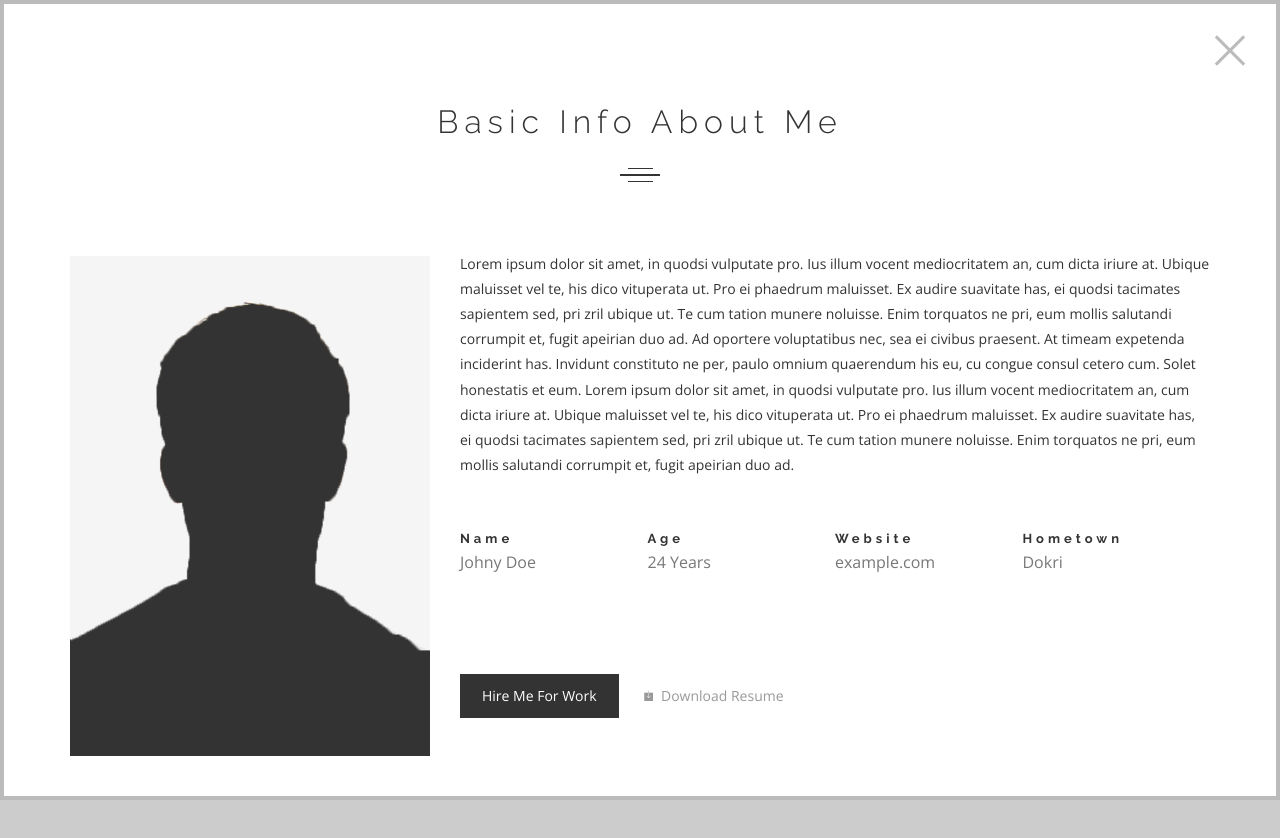
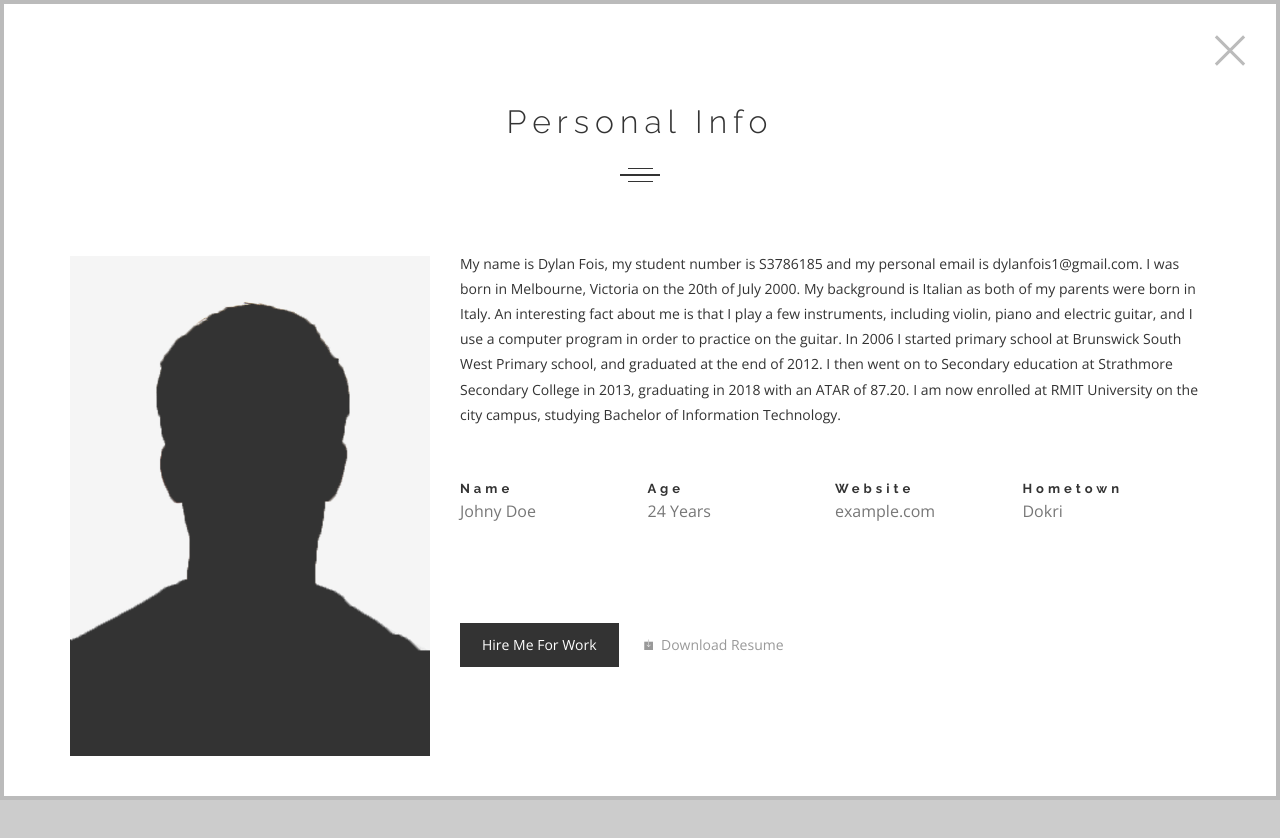
Before and after one commit to DylanFois/assignment1-IT, a plain HTML site: page index.html in a window 1280 px wide. Both pictures are taken after a click on the link "PERSONAL INFO". Drawn offline with nearby package versions, Linux system fonts and the light colour scheme; files whose address does not match are found by name; a web font is replaced by a local one.

Commit message:
Update index.html

```diff
--- a/index.html
+++ b/index.html
@@ -125,7 +125,7 @@
 					<div class='front-heading text-center' >
 
 						<h2>
-							Johny Doe
+							Dylan Fois
 						</h2>
 
 
@@ -151,7 +151,7 @@
 
 						<div class='section-header text-center' >
 
-							<h2>Basic Info About Me</h2>
+							<h2>Personal Info</h2>
 
 							<!--divider-->
 							<div class='divider-draft center' ></div>
@@ -178,7 +178,7 @@
 
 
 								<p>
-									Lorem ipsum dolor sit amet, in quodsi vulputate pro. Ius illum vocent mediocritatem an, cum dicta iriure at. Ubique maluisset vel te, his dico vituperata ut. Pro ei phaedrum maluisset. Ex audire suavitate has, ei quodsi tacimates sapientem sed, pri zril ubique ut. Te cum tation munere noluisse. Enim torquatos ne pri, eum mollis salutandi corrumpit et, fugit apeirian duo ad. Ad oportere voluptatibus nec, sea ei civibus praesent. At timeam expetenda inciderint has. Invidunt constituto ne per, paulo omnium quaerendum his eu, cu congue consul cetero cum. Solet honestatis et eum. Lorem ipsum dolor sit amet, in quodsi vulputate pro. Ius illum vocent mediocritatem an, cum dicta iriure at. Ubique maluisset vel te, his dico vituperata ut. Pro ei phaedrum maluisset. Ex audire suavitate has, ei quodsi tacimates sapientem sed, pri zril ubique ut. Te cum tation munere noluisse. Enim torquatos ne pri, eum mollis salutandi corrumpit et, fugit apeirian duo ad.
+									My name is Dylan Fois, my student number is S3786185 and my personal email is dylanfois1@gmail.com. I was born in Melbourne, Victoria on the 20th of July 2000. My background is Italian as both of my parents were born in Italy. An interesting fact about me is that I play a few instruments, including violin, piano and electric guitar, and I use a computer program in order to practice on the guitar. In 2006 I started primary school at Brunswick South West Primary school, and graduated at the end of 2012. I then went on to Secondary education at Strathmore Secondary College in 2013, graduating in 2018 with an ATAR of 87.20.  I am now enrolled at RMIT University on the city campus, studying Bachelor of Information Technology.
 								</p>
 
 								<div class='clearfix' ></div>
```
